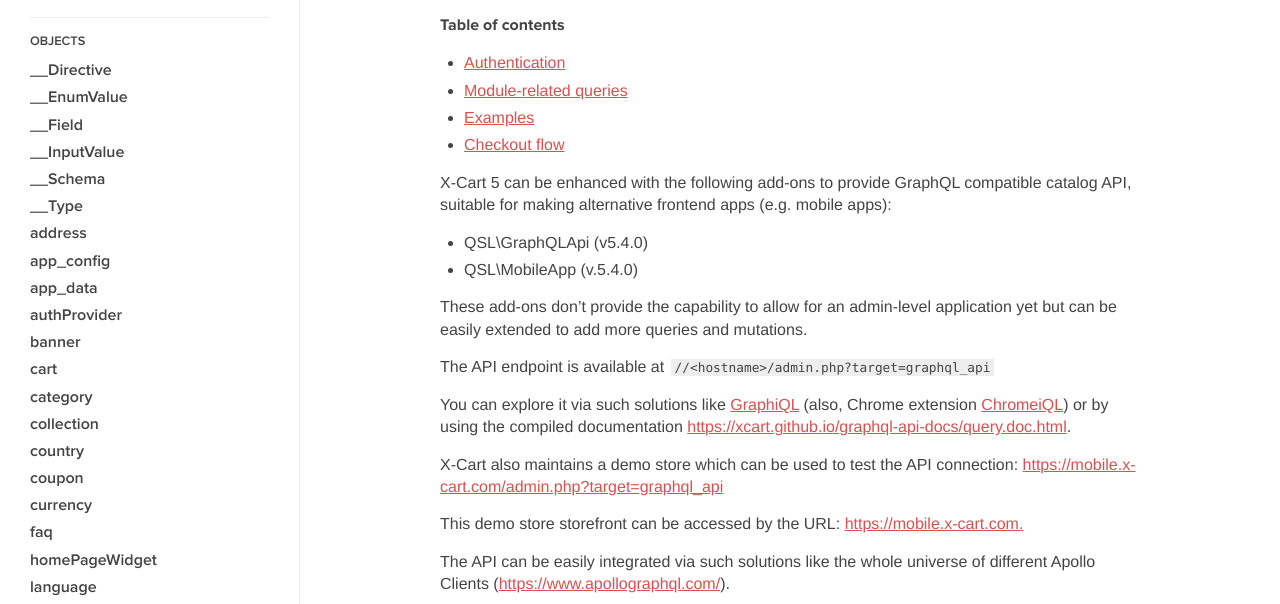
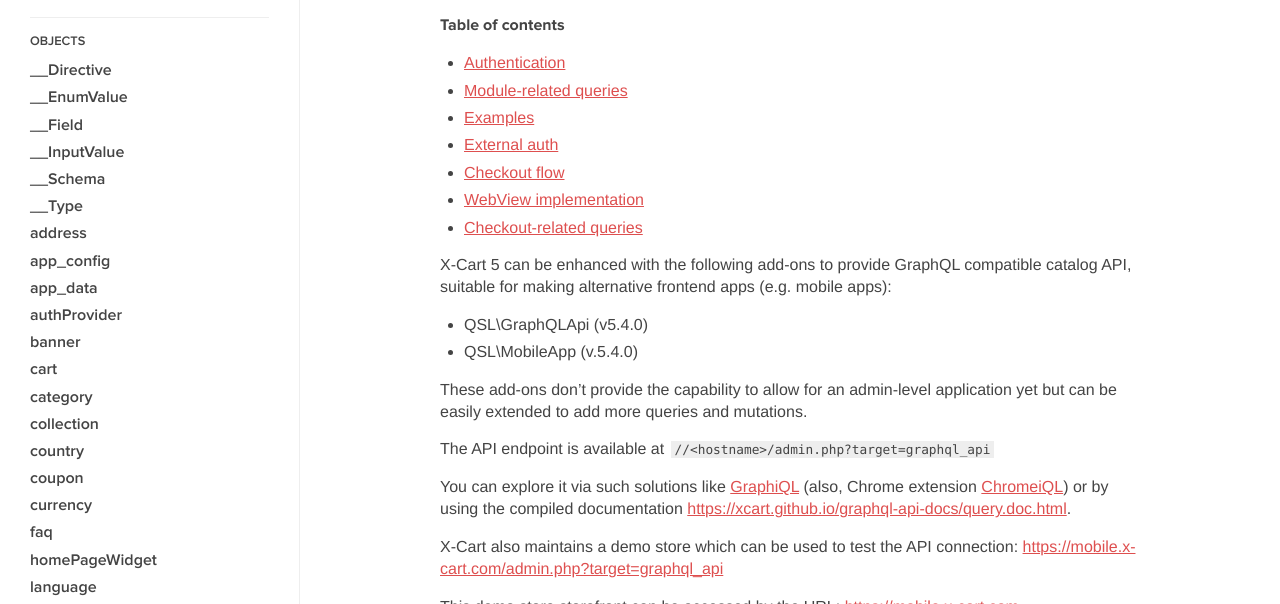
Before and after one commit to xcart/graphql-api-docs, a plain HTML site: page docs/index.html in a window 1280 px wide. Shown: the part 181-785 px from the top of the page. Drawn offline with Linux system fonts and the light colour scheme; a script that the page names is missing; a small style sheet from the web is missing.

Commit message:
Build website

```diff
--- a/docs/index.html
+++ b/docs/index.html
@@ -818,7 +818,10 @@
 <li><a href="#authentication">Authentication</a></li>
 <li><a href="#module-related-queries">Module-related queries</a></li>
 <li><a href="#examples">Examples</a></li>
+<li><a href="#external-auth">External auth</a></li>
 <li><a href="#checkout-flow">Checkout flow</a></li>
+<li><a href="#webview-implementation">WebView implementation</a></li>
+<li><a href="#checkout-related-queries">Checkout-related queries</a></li>
 </ul>
 <p>X-Cart 5 can be enhanced with the following add-ons to provide GraphQL compatible catalog API, suitable for making alternative frontend apps (e.g. mobile apps):</p>
 <ul>
@@ -1253,7 +1256,7 @@ Result:</p>
 </ol>
 <p>Once these steps are done and the cart is in <code>checkout_ready = true</code> state, you are ready to allow customer to place an order. The payment process is performed inside WebView to allow for various payment providers.</p>
 <h2>
-<a id="webview-implementation" class="anchor" href="#webview-implementation" aria-hidden="true"><span aria-hidden="true" class="octicon octicon-link"></span></a>WebView Implementation</h2>
+<a id="webview-implementation" class="anchor" href="#webview-implementation" aria-hidden="true"><span aria-hidden="true" class="octicon octicon-link"></span></a>WebView implementation</h2>
 <p>To allow for such operations like performing checkout or authorizing user with external auth provider, you have to implement a WebView in a special way to be able to get status updates from the backend and return properly back to your application. The implementation differs for iOS and Android systems.</p>
 <h3>
 <a id="ios-webview-implementation" class="anchor" href="#ios-webview-implementation" aria-hidden="true"><span aria-hidden="true" class="octicon octicon-link"></span></a>iOS WebView implementation</h3>
@@ -1431,8 +1434,8 @@ webView.addJavascriptInterface(new StatusMessageHandler(), "statusMessageHandler
   }
 }
 </code></pre>
-<h3>
-<a id="checkout-related-queries--mutations" class="anchor" href="#checkout-related-queries--mutations" aria-hidden="true"><span aria-hidden="true" class="octicon octicon-link"></span></a>Checkout-related Queries &amp; Mutations</h3>
+<h2>
+<a id="checkout-related-queries" class="anchor" href="#checkout-related-queries" aria-hidden="true"><span aria-hidden="true" class="octicon octicon-link"></span></a>Checkout-related queries</h2>
 <h4>
 <a id="checkoutshippingpagequery" class="anchor" href="#checkoutshippingpagequery" aria-hidden="true"><span aria-hidden="true" class="octicon octicon-link"></span></a>CheckoutShippingPageQuery</h4>
 <pre><code>query CheckoutShippingPageQuery {
```
Also changed, not shown: 1 other file.
